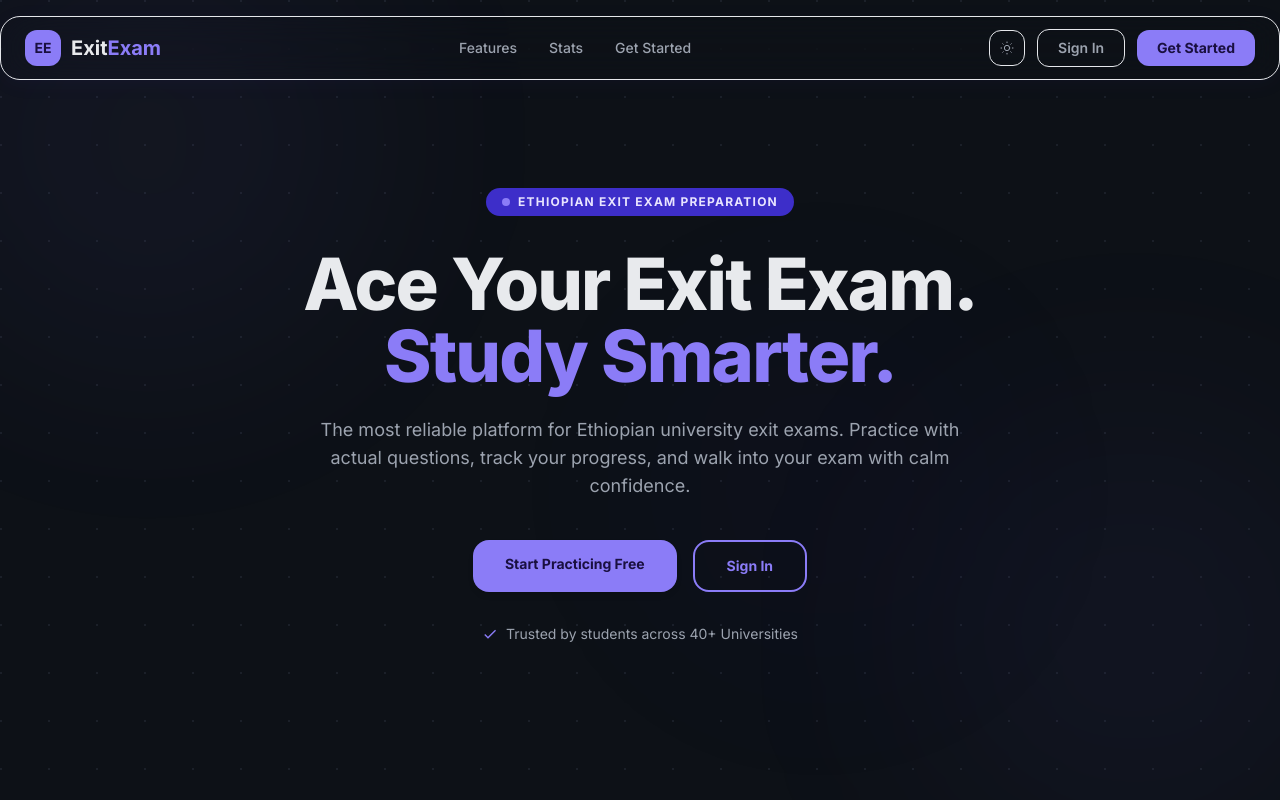
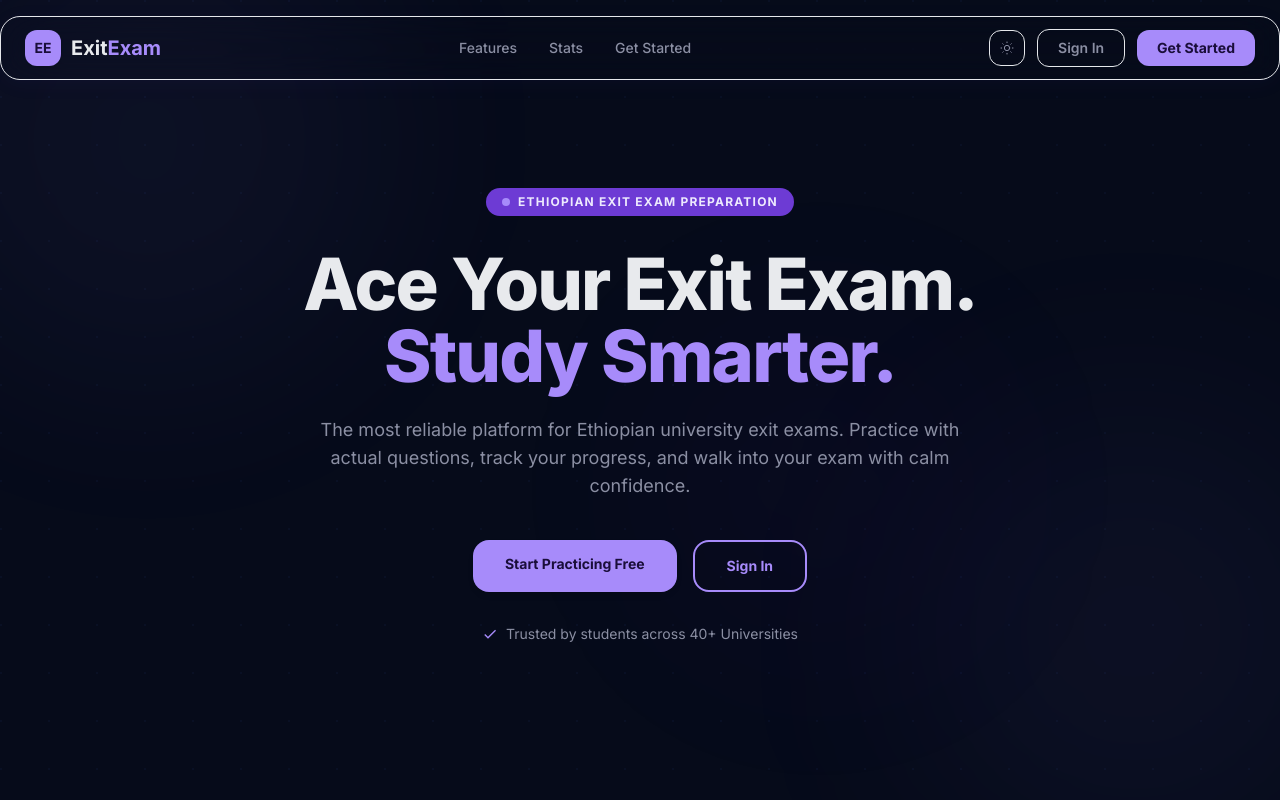
Before and after one commit to kalchan12/Exit-exam-hole, a Next.js app: page / in a window 1280 px wide. Shown: the top 800 px of the page. Built offline with nearby package versions, Linux system fonts and the light colour scheme; no server answers.

Commit message:
feat: redesign dark mode palette — navy blue backgrounds, purple primary, pink secondary, remove card borders

```diff
--- a/src/app/globals.css
+++ b/src/app/globals.css
@@ -65,58 +65,58 @@
   .dark {
     color-scheme: dark;
 
-    --surface: #0d1117;
-    --surface-dim: #090c12;
-    --surface-bright: #1c2129;
-    --surface-container-lowest: #11151d;
-    --surface-container-low: #161b23;
-    --surface-container: #1c212a;
-    --surface-container-high: #232730;
-    --surface-container-highest: #2a2f38;
+    --surface: #060b1a;
+    --surface-dim: #040814;
+    --surface-bright: #1a2344;
+    --surface-container-lowest: #0a1124;
+    --surface-container-low: #0d1428;
+    --surface-container: #121b35;
+    --surface-container-high: #182344;
+    --surface-container-highest: #1f2c54;
     --on-surface: #e8eaed;
-    --on-surface-variant: #9ca3af;
+    --on-surface-variant: #8b8fa3;
     --inverse-surface: #e8eaed;
-    --inverse-on-surface: #191c1f;
-    --outline: #525866;
-    --outline-variant: #333845;
-    --surface-tint: #7c6ff0;
+    --inverse-on-surface: #060b1a;
+    --outline: #2d3a60;
+    --outline-variant: #0f1a35;
+    --surface-tint: #a78bfa;
 
-    --primary: #8b7cf7;
-    --on-primary: #1a1040;
-    --primary-container: #3d2ec9;
-    --on-primary-container: #e8e4ff;
-    --inverse-primary: #4231cf;
-    --primary-fixed: #4231cf;
-    --primary-fixed-dim: #3d2ec9;
-    --on-primary-fixed: #e3dfff;
-    --on-primary-fixed-variant: #c4c0ff;
+    --primary: #a78bfa;
+    --on-primary: #1a0e3a;
+    --primary-container: #6d3bd4;
+    --on-primary-container: #ede9fe;
+    --inverse-primary: #5b21b6;
+    --primary-fixed: #8b5cf6;
+    --primary-fixed-dim: #7c3aed;
+    --on-primary-fixed: #ede9fe;
+    --on-primary-fixed-variant: #c4b5fd;
 
-    --secondary: #4adeb2;
-    --on-secondary: #00382a;
-    --secondary-container: #00513d;
-    --on-secondary-container: #82f8cf;
-    --secondary-fixed: #006c52;
-    --secondary-fixed-dim: #00513d;
-    --on-secondary-fixed: #82f8cf;
-    --on-secondary-fixed-variant: #64dbb4;
+    --secondary: #f472b6;
+    --on-secondary: #3a001f;
+    --secondary-container: #9d174d;
+    --on-secondary-container: #fce7f3;
+    --secondary-fixed: #ec4899;
+    --secondary-fixed-dim: #db2777;
+    --on-secondary-fixed: #fdf2f8;
+    --on-secondary-fixed-variant: #fbcfe8;
 
-    --tertiary: #ffb77d;
-    --on-tertiary: #4a2800;
-    --tertiary-container: #6e3900;
-    --on-tertiary-container: #ffdcc3;
-    --tertiary-fixed: #ffdcc3;
-    --tertiary-fixed-dim: #ffb77d;
-    --on-tertiary-fixed: #2f1500;
-    --on-tertiary-fixed-variant: #9e5400;
+    --tertiary: #fb923c;
+    --on-tertiary: #3a1a00;
+    --tertiary-container: #9a4300;
+    --on-tertiary-container: #ffedd5;
+    --tertiary-fixed: #f97316;
+    --tertiary-fixed-dim: #ea580c;
+    --on-tertiary-fixed: #fff7ed;
+    --on-tertiary-fixed-variant: #fed7aa;
 
     --error: #ff8a86;
-    --on-error: #601410;
-    --error-container: #93001a;
+    --on-error: #5a1010;
+    --error-container: #8a0015;
     --on-error-container: #ffdad6;
 
-    --background: #0d1117;
+    --background: #060b1a;
     --on-background: #e8eaed;
-    --surface-variant: #232730;
+    --surface-variant: #121b35;
   }
 
   html {
@@ -178,8 +178,14 @@
     @apply border-primary-fixed-dim shadow-ambient;
   }
 
+  .dark .card {
+    border-color: transparent;
+    background-color: var(--surface-container-low);
+  }
+
   .dark .card:hover {
-    border-color: rgb(139 124 247 / 0.3);
+    border-color: rgb(167 139 250 / 0.25);
+    box-shadow: 0 0 20px rgb(167 139 250 / 0.06);
   }
 
   .card-hover {
@@ -203,12 +209,13 @@
   }
 
   .dark .input-field {
-    @apply bg-surface-container-low border-outline-variant;
+    @apply bg-surface-container-low;
+    border-color: var(--outline-variant);
   }
 
   .dark .input-field:focus {
-    border-color: rgb(139 124 247);
-    --tw-ring-color: rgb(196 192 255 / 0.3);
+    border-color: var(--primary);
+    --tw-ring-color: rgb(167 139 250 / 0.3);
   }
 
   .label-text {
@@ -224,8 +231,8 @@
   }
 
   .dark .badge-easy {
-    background-color: rgb(74 222 178 / 0.2);
-    color: rgb(74 222 178);
+    background-color: rgb(244 114 182 / 0.2);
+    color: rgb(244 114 182);
   }
 
   .badge-medium {
@@ -233,8 +240,8 @@
   }
 
   .dark .badge-medium {
-    background-color: rgb(255 183 125 / 0.2);
-    color: rgb(255 183 125);
+    background-color: rgb(167 139 250 / 0.2);
+    color: rgb(167 139 250);
   }
 
   .badge-hard {
@@ -251,8 +258,8 @@
   }
 
   .dark .badge-source {
-    background-color: rgb(139 124 247 / 0.2);
-    color: rgb(139 124 247);
+    background-color: rgb(167 139 250 / 0.2);
+    color: rgb(167 139 250);
   }
 
   .progress-bar {
@@ -370,7 +377,8 @@
   }
 
   .dark .feature-card:hover {
-    border-color: var(--primary);
+    border-color: rgb(167 139 250 / 0.25);
+    box-shadow: 0 0 24px rgb(167 139 250 / 0.08);
   }
 
   /* Timeline card for progress page */
```
